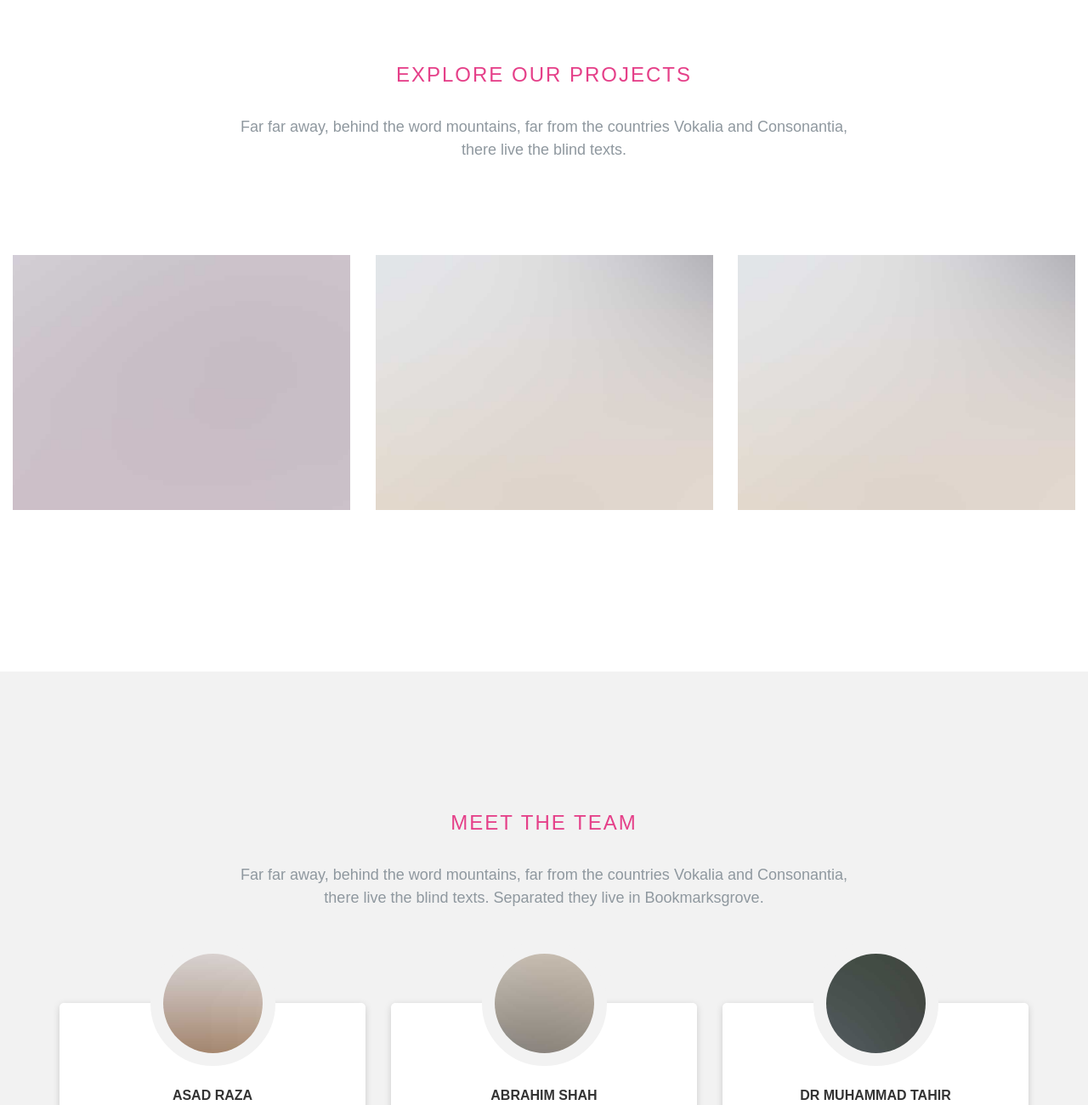
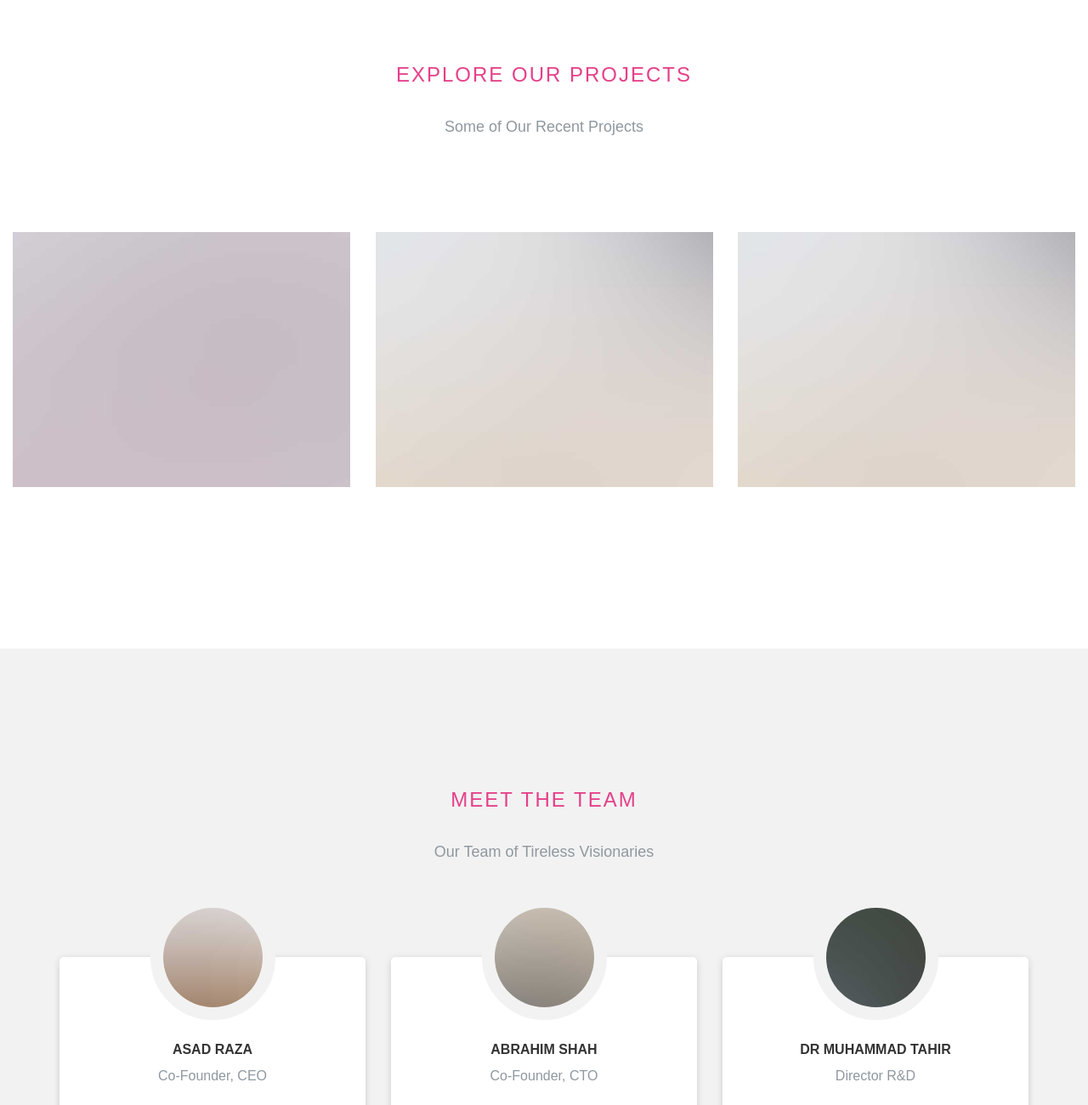
Before and after one commit to mibibi/mibibi.github.io, a plain HTML site: page index.html in a window 1280 px wide. Shown: the part 1845-3145 px from the top of the page at 85% size. Drawn offline with Linux system fonts and the light colour scheme; some packages are replaced by stand-ins of ours; no server answers; files whose address does not match are found by name.

Commit message:
Updated Section subtitles

```diff
--- a/index.html
+++ b/index.html
@@ -170,7 +170,7 @@
 					<h2 class="to-animate" style="color:#E54089"><span>Explore Our Projects</span></h2>
 					<div class="row">
 						<div class="col-md-8 col-md-offset-2 subtext to-animate">
-							<h3>Far far away, behind the word mountains, far from the countries Vokalia and Consonantia, there live the blind texts.</h3>
+							<h3>Some of Our Recent Projects</h3>
 						</div>
 					</div>
 				</div>
@@ -220,7 +220,7 @@
 						<h2 class="to-animate" style="color:#E54089"><span>Meet The Team</span></h2>
 						<div class="row">
 							<div class="col-md-8 col-md-offset-2 subtext">
-								<h3 class="to-animate">Far far away, behind the word mountains, far from the countries Vokalia and Consonantia, there live the blind texts. Separated they live in Bookmarksgrove. </h3>
+								<h3 class="to-animate">Our Team of Tireless Visionaries</h3>
 							</div>
 						</div>
 					</div>
```
